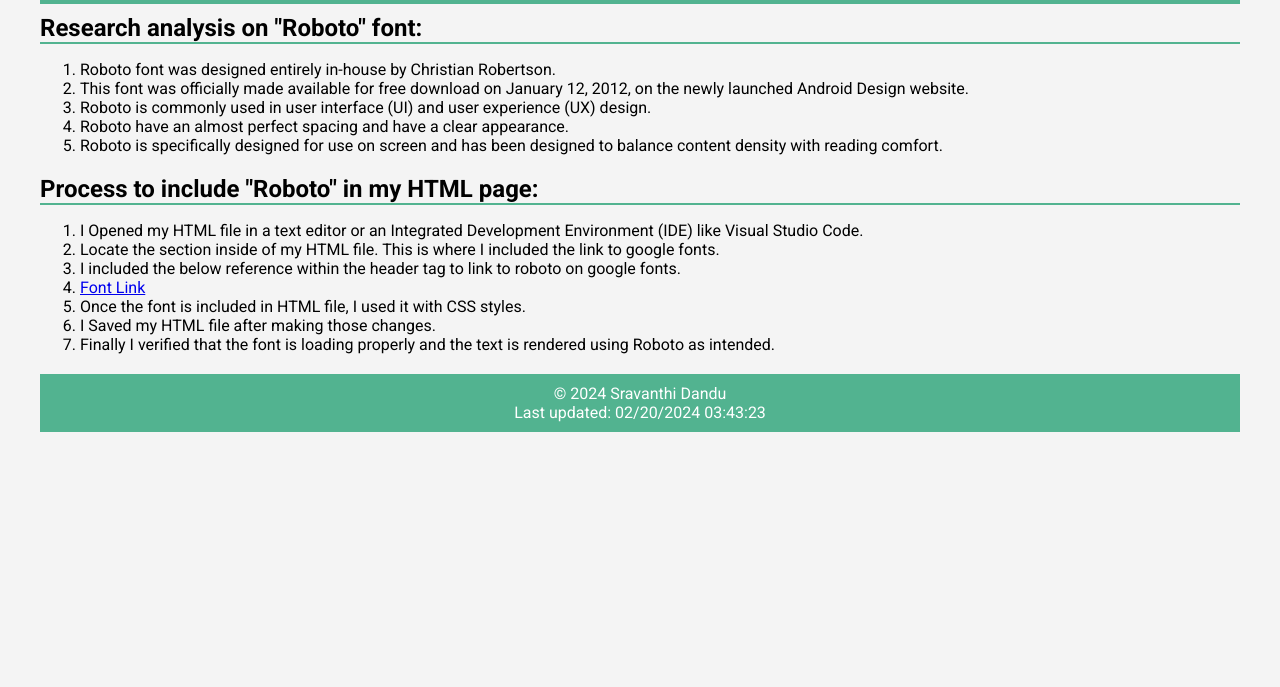
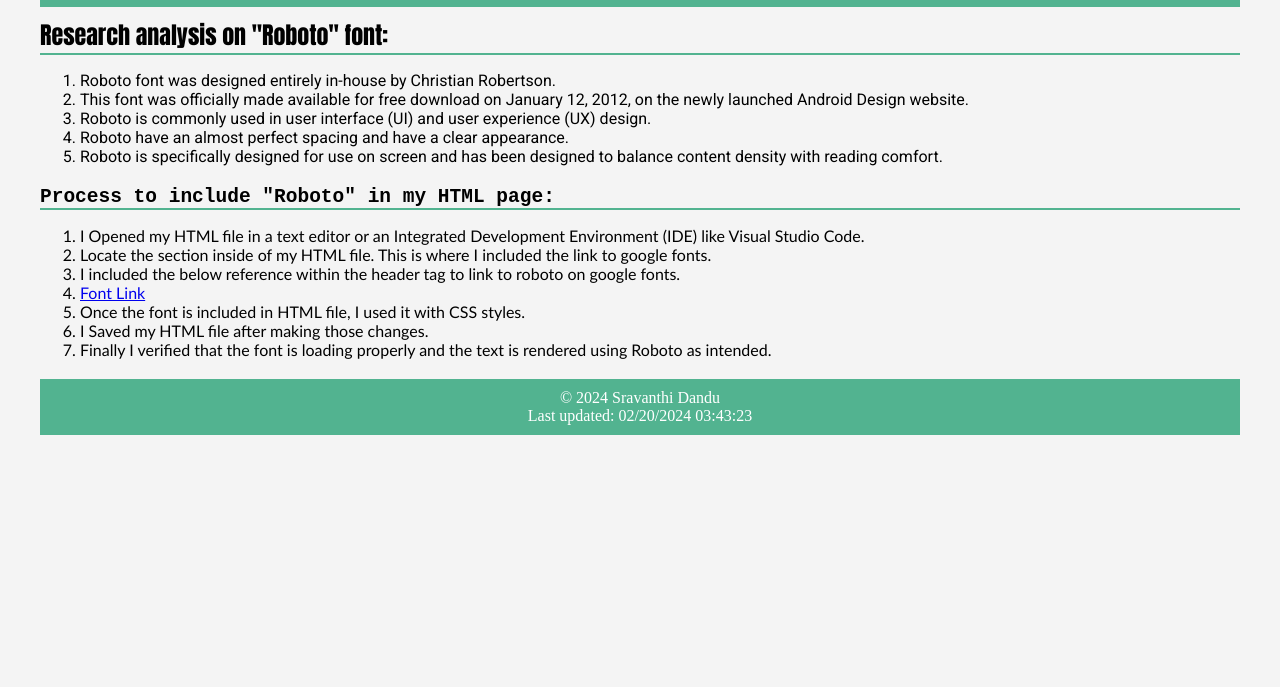
Before and after one commit to dandu147/ITC505, a plain HTML site: page lab-3/index.html in a window 1280 px wide. Shown: the part 113-800 px from the top of the page. Drawn offline with Linux system fonts and the light colour scheme.

Commit message:
Add files via upload

```diff
--- a/lab-3/index.html
+++ b/lab-3/index.html
@@ -50,16 +50,22 @@
         .margin-bottom {
             margin-bottom: 10px;
         }
+
+        .cursive {
+            font-family: 'cursive';
+        }
     </style>
 </head>
 
 <body>
     <header class="margin-bottom">
-        <h1>Sravanthi Dandu</h1>
-        <p>Welcome to the custom font- ROBOTO</p>
+        <h1 style="font-family: math;">Sravanthi Dandu</h1>
+        <p style="font-family: 'Segoe UI', Tahoma, Geneva, Verdana, sans-serif;">Welcome to the custom font- ROBOTO</p>
     </header>
     <section>
-        <h2 class="margin-bottom border-bottom">Research analysis on "Roboto" font:</h2>
+        <h2 class="margin-bottom border-bottom"
+            style="font-family: Impact, Haettenschweiler, 'Arial Narrow Bold', sans-serif;" ;">Research analysis on
+            "Roboto" font:</h2>
         <ol>
             <li>Roboto font was designed entirely in-house by Christian Robertson.</li>
             <li>This font was officially made available for free download on January 12, 2012, on the newly launched
@@ -71,21 +77,35 @@
         </ol>
     </section>
     <section>
-        <h2 class="margin-bottom border-bottom">Process to include "Roboto" in my HTML page:</h2>
+
+        <h2 class="margin-bottom border-bottom" style="font-family:monospace;">Process to
+            include "Roboto" in my HTML page:</h2>
         <ol>
-            <li>I Opened my HTML file in a text editor or an Integrated Development Environment (IDE) like Visual Studio
+            <p
+                style="font-family:'Trebuchet MS', 'Lucida Sans Unicode', 'Lucida Grande', 'Lucida Sans', Arial, sans-serif">
+            </p>
+            <li style="font-family:'Gill Sans', 'Gill Sans MT', Calibri, 'Trebuchet MS', sans-serif;">I Opened my HTML
+                file in a text editor or an Integrated Development
+                Environment (IDE) like Visual Studio
                 Code.</li>
-            <li>Locate the section inside of my HTML file. This is where I included the link to google fonts.</li>
-            <li>I included the below reference within the header tag to link to roboto on google fonts.</li>
-            <li><a href="https://fonts.googleapis.com/css2?family=Roboto:wght@400;700&display=swap" target="_blank">Font
+            <li style="font-family:'Gill Sans', 'Gill Sans MT', Calibri, 'Trebuchet MS', sans-serif;">Locate the section
+                inside of my HTML file. This is where I included the link to google fonts.</li>
+            <li style="font-family:'Gill Sans', 'Gill Sans MT', Calibri, 'Trebuchet MS', sans-serif;">I included the
+                below reference within the header tag to link to roboto on google fonts.</li>
+            <li style="font-family:'Gill Sans', 'Gill Sans MT', Calibri, 'Trebuchet MS', sans-serif;"><a
+                    href="https://fonts.googleapis.com/css2?family=Roboto:wght@400;700&display=swap"
+                    target="_blank">Font
                     Link</a></li>
-            <li>Once the font is included in HTML file, I used it with CSS styles.</li>
-            <li>I Saved my HTML file after making those changes.</li>
-            <li>Finally I verified that the font is loading properly and the text is rendered using Roboto as intended.
+            <li style="font-family:'Gill Sans', 'Gill Sans MT', Calibri, 'Trebuchet MS', sans-serif;">Once the font is
+                included in HTML file, I used it with CSS styles.</li>
+            <li style="font-family:'Gill Sans', 'Gill Sans MT', Calibri, 'Trebuchet MS', sans-serif;">I Saved my HTML
+                file after making those changes.</li>
+            <li style="font-family:'Gill Sans', 'Gill Sans MT', Calibri, 'Trebuchet MS', sans-serif;">Finally I verified
+                that the font is loading properly and the text is rendered using Roboto as intended.
             </li>
         </ol>
     </section>
-    <footer>
+    <footer class="cursive">
         <p>&copy; 2024 Sravanthi Dandu</p>
         <p>Last updated:
             <span id="lastModified"></span>
```
